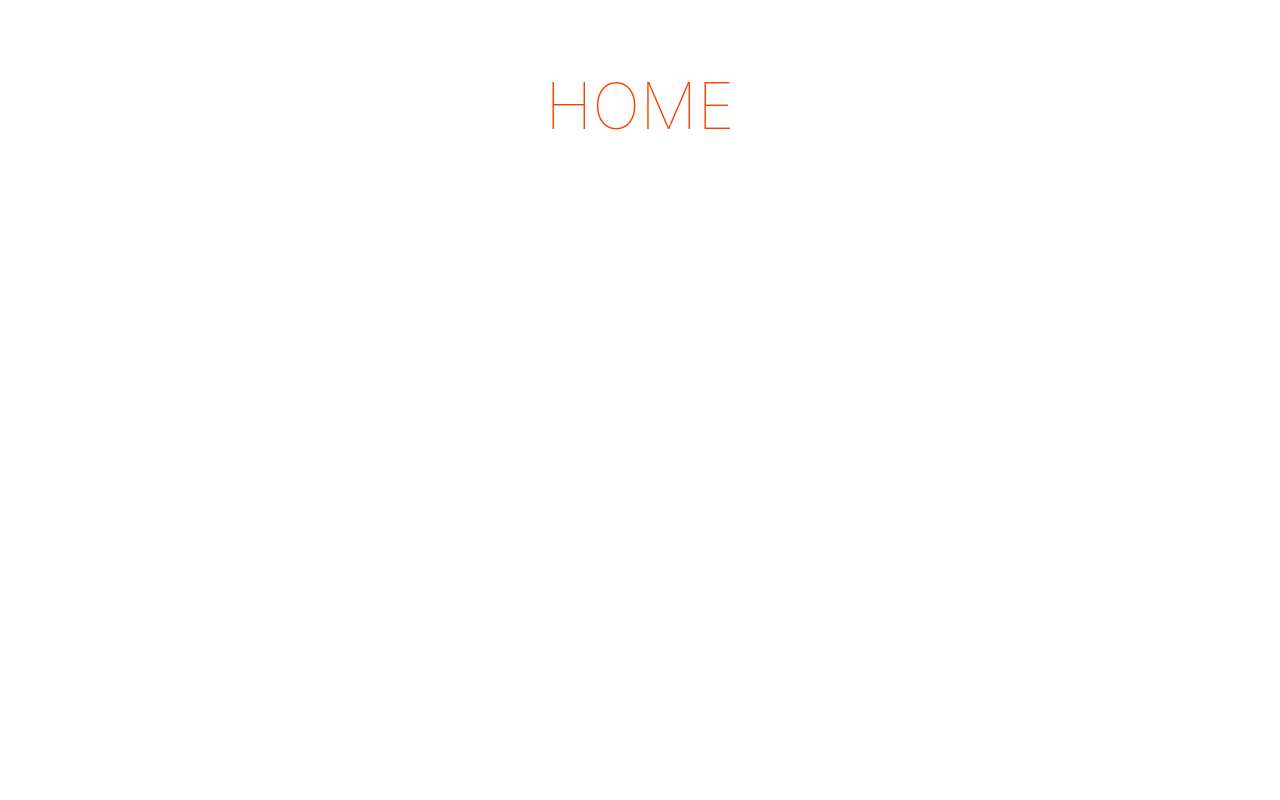
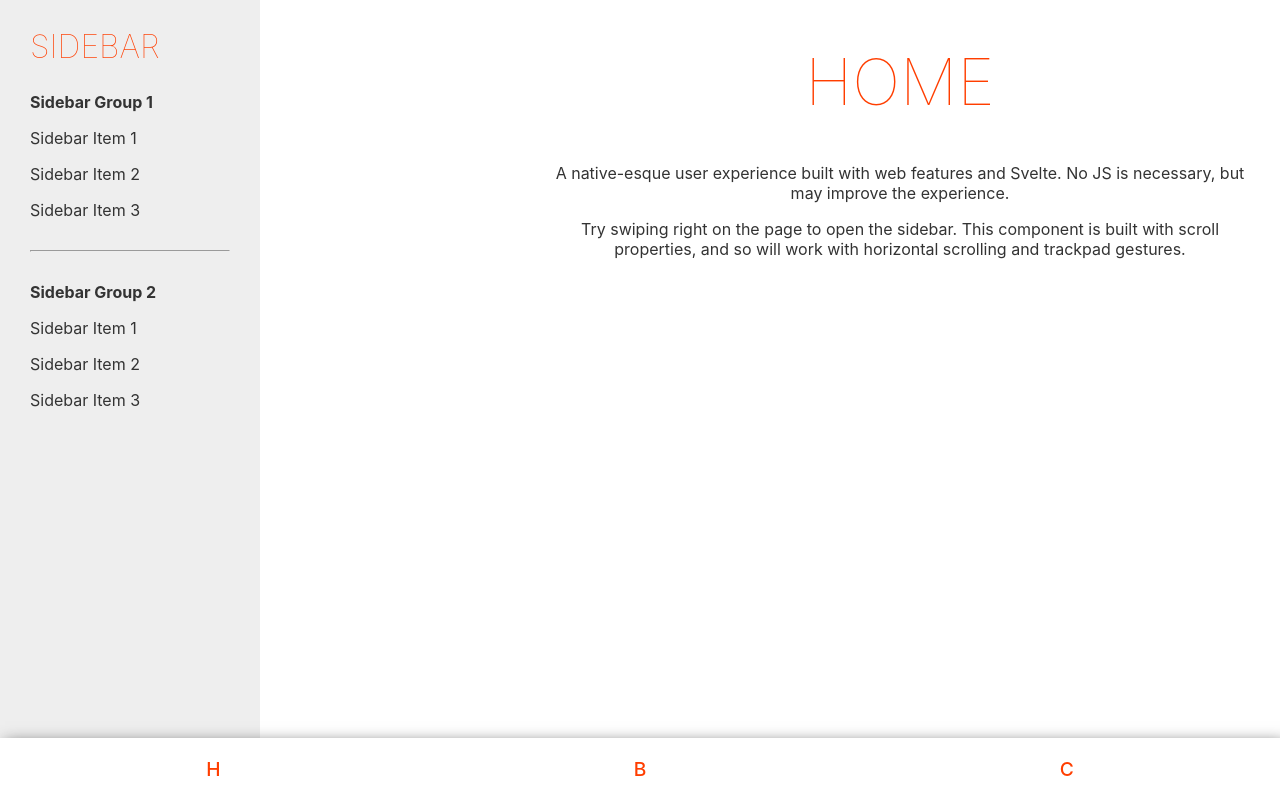
Before and after one commit to ivynya/svelte-web-mobile-ui, a Svelte app: page / in a window 1280 px wide. Built offline with nearby package versions, Linux system fonts and the light colour scheme.

Commit message:
sv: Add mobile-esque nav and sidebar

```diff
--- a/public/global.css
+++ b/public/global.css
@@ -1,3 +1,4 @@
+
 html, body {
 	position: relative;
 	width: 100%;
@@ -7,57 +8,6 @@ html, body {
 body {
 	color: #333;
 	margin: 0;
-	padding: 8px;
 	box-sizing: border-box;
 	font-family: -apple-system, BlinkMacSystemFont, "Segoe UI", Roboto, Oxygen-Sans, Ubuntu, Cantarell, "Helvetica Neue", sans-serif;
 }
-
-a {
-	color: rgb(0,100,200);
-	text-decoration: none;
-}
-
-a:hover {
-	text-decoration: underline;
-}
-
-a:visited {
-	color: rgb(0,80,160);
-}
-
-label {
-	display: block;
-}
-
-input, button, select, textarea {
-	font-family: inherit;
-	font-size: inherit;
-	-webkit-padding: 0.4em 0;
-	padding: 0.4em;
-	margin: 0 0 0.5em 0;
-	box-sizing: border-box;
-	border: 1px solid #ccc;
-	border-radius: 2px;
-}
-
-input:disabled {
-	color: #ccc;
-}
-
-button {
-	color: #333;
-	background-color: #f4f4f4;
-	outline: none;
-}
-
-button:disabled {
-	color: #999;
-}
-
-button:not(:disabled):active {
-	background-color: #ddd;
-}
-
-button:focus {
-	border-color: #666;
-}
--- a/rollup.config.js
+++ b/rollup.config.js
@@ -19,7 +19,7 @@ function serve() {
 	return {
 		writeBundle() {
 			if (server) return;
-			server = require('child_process').spawn('npm', ['run', 'start', '--', '--dev'], {
+			server = require('child_process').spawn('npm', ['run', 'start', '--', '--dev', '--host 0.0.0.0'], {
 				stdio: ['ignore', 'inherit', 'inherit'],
 				shell: true
 			});
--- a/src/App.svelte
+++ b/src/App.svelte
@@ -2,15 +2,48 @@
 <script lang="ts">
   import Router from 'svelte-spa-router';
   import { routes } from './routes';
+
+  import Navbar from './components/Navbar.svelte';
+  import Sidebar from './components/Sidebar.svelte';
 </script>
 
-<main>
-  <Router {routes} />
-</main>
+<div class="app">
+  <div class="content">
+    <Sidebar />
+    <main>
+      <Router {routes} />
+    </main>
+  </div>
+  <Navbar />
+</div>
 
 <style lang="scss">
-	main {
+  .app {
+    align-items: center;
+    box-sizing: border-box;
+    display: flex;
+    flex-direction: column;
+    justify-content: space-between;
+    height: 100%;
+  }
+
+	.content {
+    display: flex;
+    flex: 1 1;
+    overflow: scroll;
+    scroll-snap-type: x mandatory;
 		text-align: center;
-		padding: 1em;
+    width: 100%;
+
+    scrollbar-width: none;
+    &::-webkit-scrollbar {
+      display: none;
+    }
 	}
+
+  main {
+    min-width: 100%;
+    scroll-snap-align: center;
+    scroll-snap-stop: always;
+  }
 </style>
--- /dev/null
+++ b/src/components/Navbar.svelte
@@ -0,0 +1,31 @@
+
+<nav>
+  <a href="#/">H</a>
+  <a href="#/B">B</a>
+  <a href="#/C">C</a>
+</nav>
+
+<style lang="scss">
+  nav {
+    box-shadow: #555 5px 5px 15px;
+    box-sizing: border-box;
+    display: flex;
+    justify-content: center;
+    text-align: center;
+    width: 100%;
+
+    a {
+      color: #ff3e00;
+      flex: 1 1;
+      font-size: 1.2rem;
+      font-weight: 500;
+		  padding: 1em;
+      text-decoration: none;
+      transition-duration: 0.2s;
+
+      &:hover {
+        background-color: #ddd;
+      }
+    }
+  }
+</style>
--- /dev/null
+++ b/src/components/Sidebar.svelte
@@ -0,0 +1,35 @@
+
+<div class="sidebar">
+  <h2>Sidebar</h2>
+  <p><b>Sidebar Group 1</b></p>
+  <p>Sidebar Item 1</p>
+  <p>Sidebar Item 2</p>
+  <p>Sidebar Item 3</p>
+  <hr>
+  <p><b>Sidebar Group 2</b></p>
+  <p>Sidebar Item 1</p>
+  <p>Sidebar Item 2</p>
+  <p>Sidebar Item 3</p>
+</div>
+
+<style lang="scss">
+  .sidebar {
+    background-color: #eee;
+    min-width: 200px;
+    padding: 0 30px;
+    scroll-snap-align: center;
+    scroll-snap-stop: always;
+    text-align: left;
+  }
+
+	h2 {
+		color: #ff3e00;
+		text-transform: uppercase;
+		font-size: 2em;
+		font-weight: 100;
+	}
+
+  hr {
+    margin: 30px 0;
+  }
+</style>
--- a/src/routes/Home.svelte
+++ b/src/routes/Home.svelte
@@ -1,7 +1,17 @@
 
-<h1>Home</h1>
+<div>
+  <h1>Home</h1>
+  <p>A native-esque user experience built with web features and Svelte. No JS is necessary, but may improve the experience.</p>
+  <p>Try swiping right on the page to open the sidebar. This component is built with scroll properties, and so will work with horizontal scrolling and trackpad gestures.</p>
+</div>
 
 <style lang="scss">
+  div {
+    margin: 0 auto;
+    max-width: 700px;
+    padding: 0 20px;
+  }
+
 	h1 {
 		color: #ff3e00;
 		text-transform: uppercase;
```
